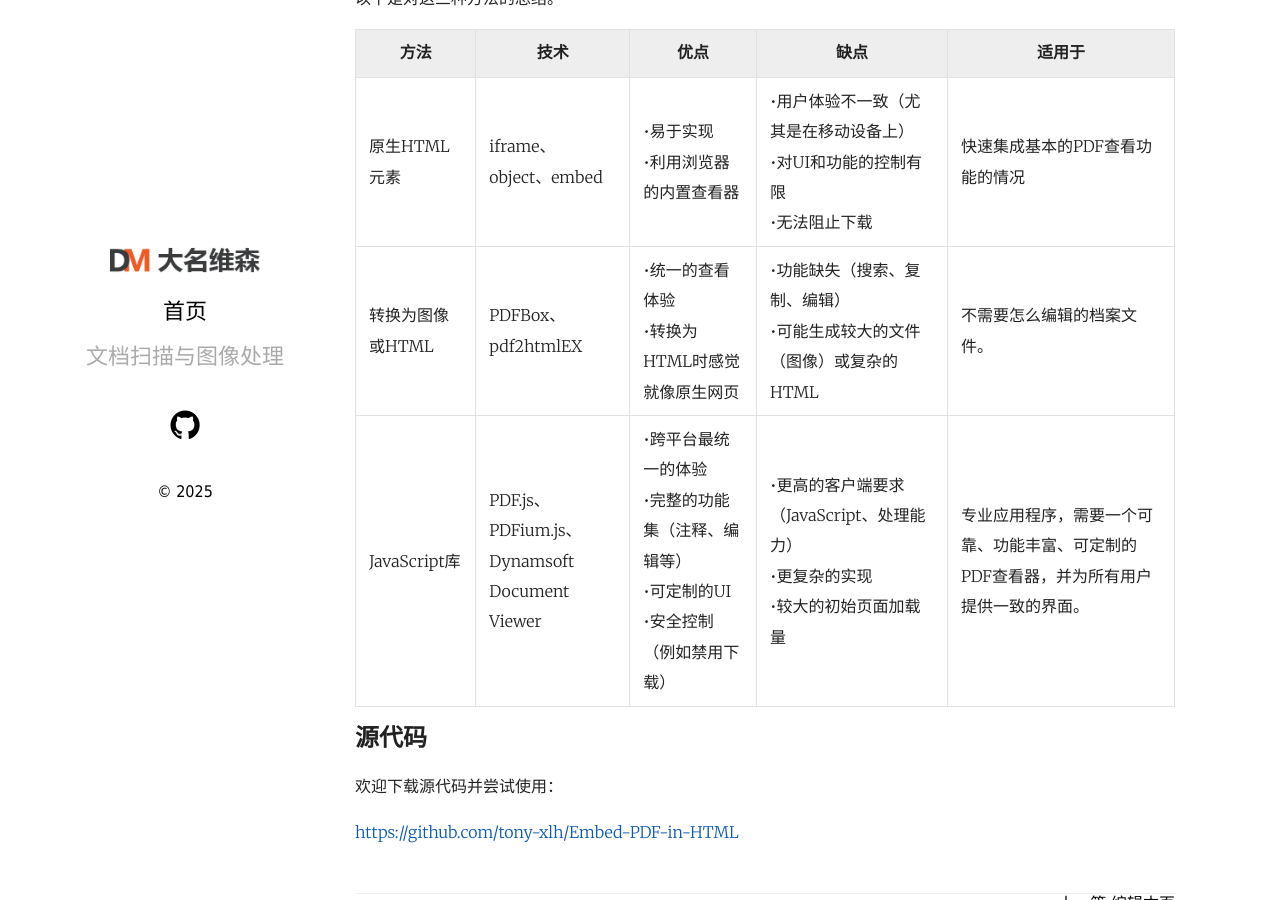
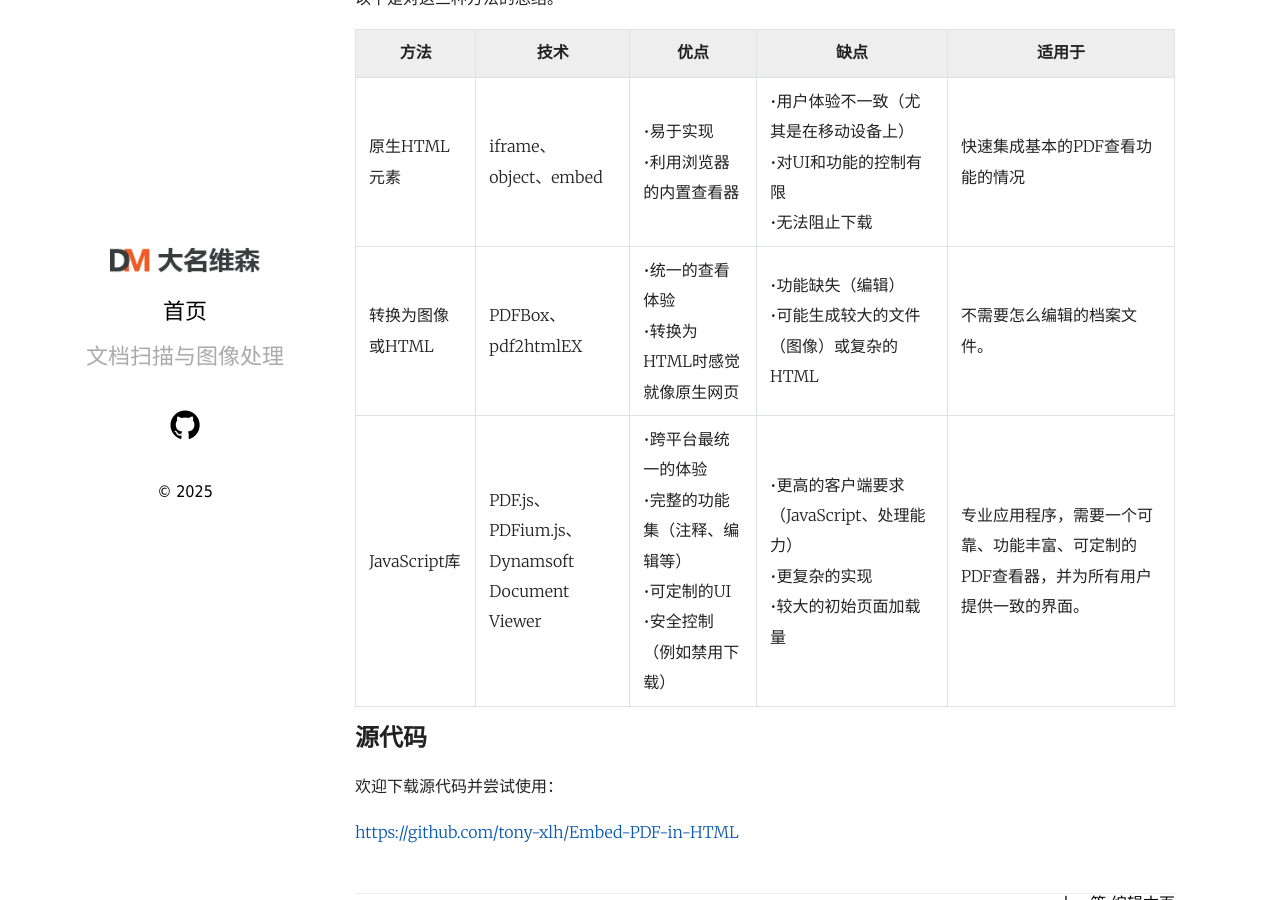
Before and after one commit to damingsoft/damingsoft.github.io, a Jekyll site: the page built from _posts/2025-09-03-how-to-embed-pdf-in-html.md, in a window 1280 px wide and 900 px high, scrolled down 1942 px. Built offline with Jekyll 4.4.1, drawn with Linux system fonts in a browser that asks for light colours.

Commit message:
update summary table

```diff
--- a/_posts/2025-09-03-how-to-embed-pdf-in-html.md
+++ b/_posts/2025-09-03-how-to-embed-pdf-in-html.md
@@ -89,7 +89,7 @@ description: 本文分享了如何在网页中嵌入PDF。讨论了所有可能
 | 方法 | 技术 | 优点 | 缺点 | 适用于 |
 |---|---|---|---|---|
 | 原生HTML元素 | iframe、object、embed | •易于实现<br>•利用浏览器的内置查看器 | •用户体验不一致（尤其是在移动设备上）<br>•对UI和功能的控制有限<br>•无法阻止下载 | 快速集成基本的PDF查看功能的情况 |
-| 转换为图像或HTML | PDFBox、pdf2htmlEX | •统一的查看体验<br>•转换为HTML时感觉就像原生网页 | •功能缺失（搜索、复制、编辑）<br>•可能生成较大的文件（图像）或复杂的HTML | 不需要怎么编辑的档案文件。 |
+| 转换为图像或HTML | PDFBox、pdf2htmlEX | •统一的查看体验<br>•转换为HTML时感觉就像原生网页 | •功能缺失（编辑）<br>•可能生成较大的文件（图像）或复杂的HTML | 不需要怎么编辑的档案文件。 |
 | JavaScript库 | PDF.js、PDFium.js、<br>Dynamsoft Document Viewer | •跨平台最统一的体验<br>•完整的功能集（注释、编辑等）<br>•可定制的UI<br>•安全控制（例如禁用下载） | •更高的客户端要求（JavaScript、处理能力）<br>•更复杂的实现<br>•较大的初始页面加载量 | 专业应用程序，需要一个可靠、功能丰富、可定制的PDF查看器，并为所有用户提供一致的界面。 |
 
 ## 源代码
```
